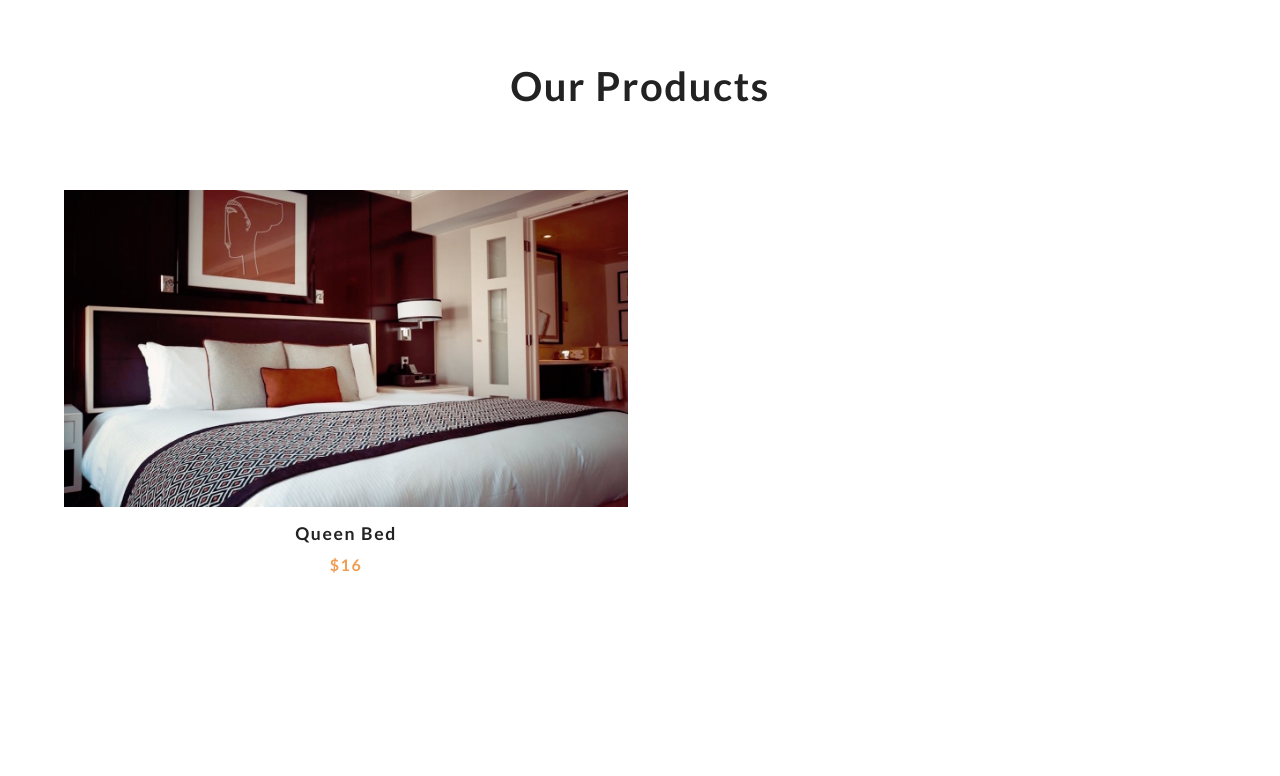
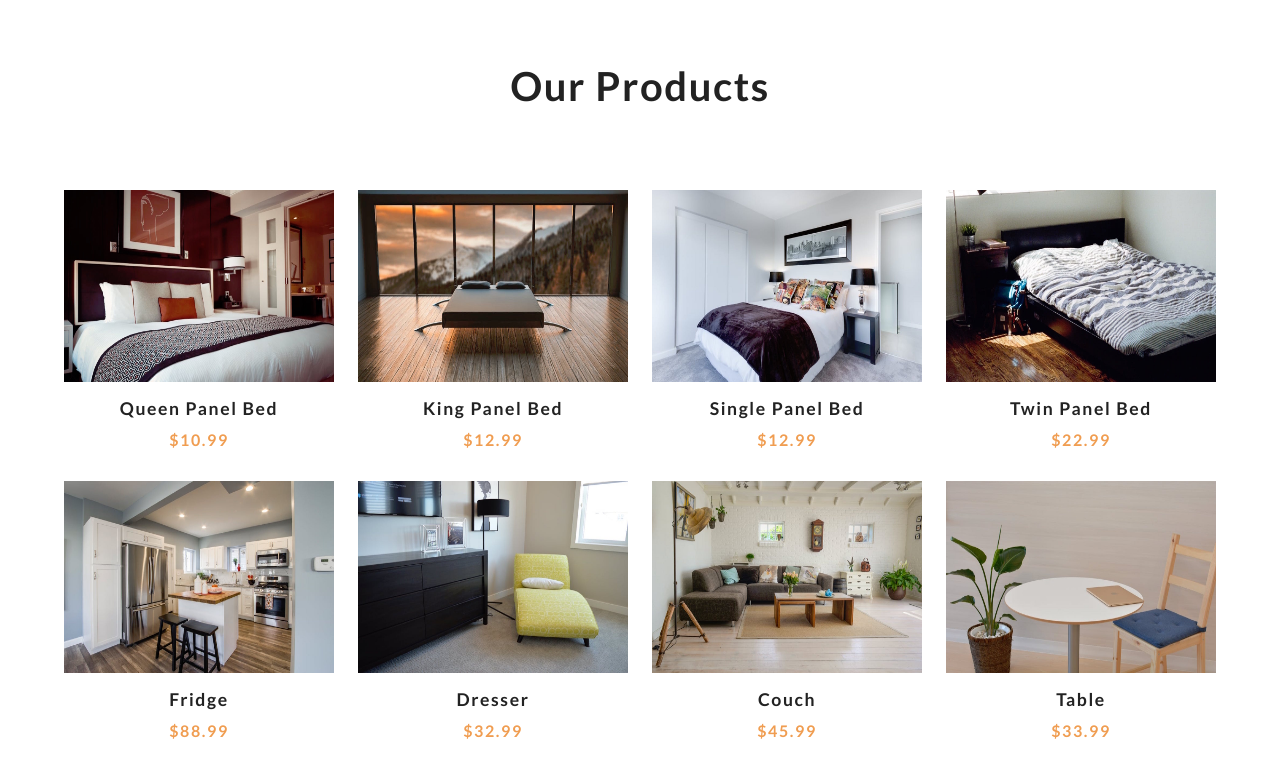
Before and after one commit to ahmedabukar01/Comfy-House-E-commerce, a plain HTML site: page index.html in a window 1280 px wide. Shown: the part 802-1578 px from the top of the page. Before the commit the page ends 1440 px from the top, so only its background shows below. Drawn offline with Linux system fonts and the light colour scheme.

Commit message:
initial commit

```diff
--- a/app.js
+++ b/app.js
@@ -32,7 +32,28 @@ class Products{
 }
 // Display Products
 class UI{
+    displayProducts(products){
+        let result = '';
+        products.forEach(item=>{
+            result += `
+            <!-- single product -->
+            <article class="product">
+                <div class="img-container">
+                    <img src=${item.image} alt="product" class="product-img">
+                    <button class="bag-btn" data-id=${item.id}>
+                        <i class="fas fa-shopping-cart"></i>
+                        add to bag
+                    </button>
+                </div>
+                <h3>${item.title}</h3>
+                <h4>$${item.price}</h4>
+            </article>
+            <!-- end product -->
 
+            `
+        });
+        productsDOM.innerHTML +=result;
+    }
 }
 // local Storage
 class Storage{
@@ -44,6 +65,6 @@ document.addEventListener('DOMContentLoaded', ()=>{
     const products = new Products();
 
     // getting all products
-    products.getProducts().then(products=>console.log(products));
+    products.getProducts().then(products=> ui.displayProducts(products));
     console.log('hey ahmed the code master welcome back we were waiting you long time man!')
 })
--- a/index.html
+++ b/index.html
@@ -39,19 +39,8 @@
         </div>
         <div class="products-center">
             <!-- single product -->
-            <article class="product">
-                <div class="img-container">
-                    <img src="./images/product-1.jpeg" alt="product" class="product-img">
-                    <button class="bag-btn" data-id="1">
-                        <i class="fas fa-shopping-cart"></i>
-                        add to bag
-                    </button>
-                </div>
-                <h3>queen bed</h3>
-                <h4>$16</h4>
-            </article>
-            <!-- end product -->
-
+            <!-- end single product -->
+        </div>
             <!-- cart -->
             <div class="cart-overley">
                 <div class="cart">
@@ -82,7 +71,7 @@
                     </div>
                 </div>
             </div>
-        </div>
+
     </section>
 
     <script src="app.js"></script>
```
